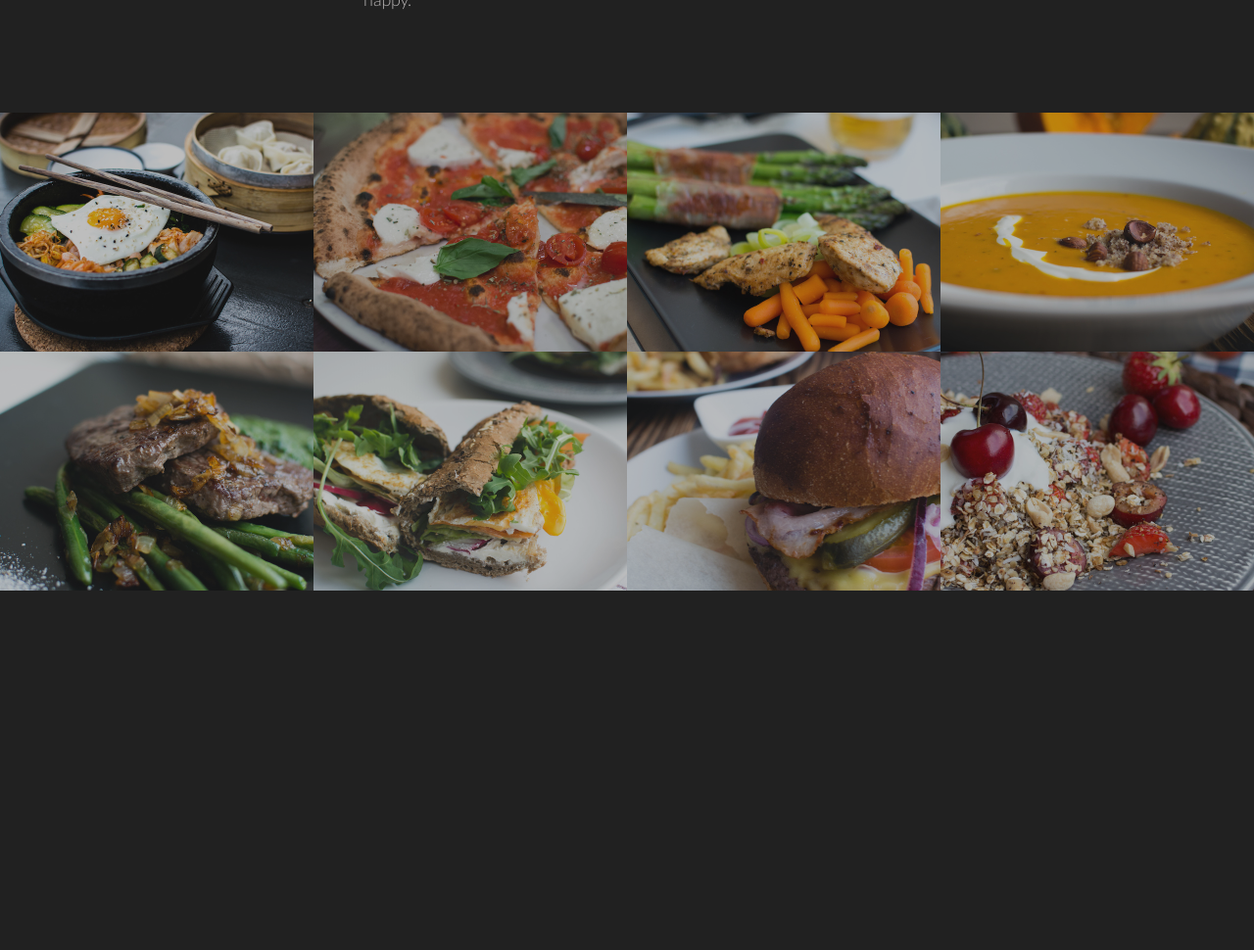
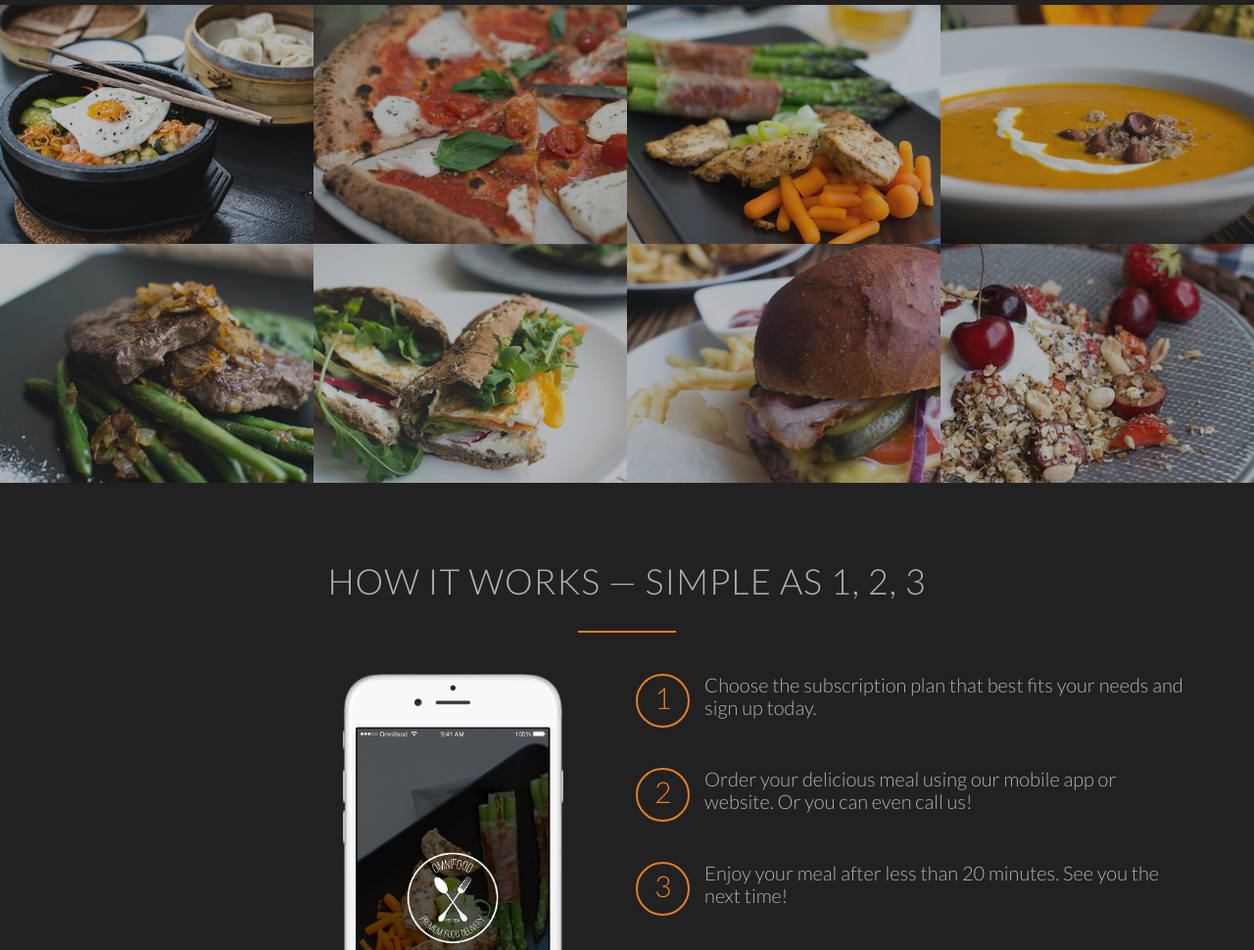
Before and after one commit to impruthvi/Omnifood, a plain HTML site: page index.html in a window 1280 px wide. Shown: the part 1407-2377 px from the top of the page at 98% size. Before the commit the page ends 2010 px from the top, so only its background shows below. Drawn offline with Linux system fonts and the light colour scheme.

Commit message:
how-it-works section done👍

```diff
--- a/index.html
+++ b/index.html
@@ -97,7 +97,7 @@
         </section>
 
         <section class="section-meal">
-            <ul class="meal-showcase">
+            <ul class="meal-showcase clearfix">
                 <li>
                     <figure class="meal-photo">
                         <img src="resoureces/img/1.jpg" alt="Korean bibimbap with egg and vegetables">
@@ -126,6 +126,9 @@
 
 
                 </li>
+            </ul>
+            <ul class="meal-showcase clearfix">
+
                 <li>
                     <figure class="meal-photo">
                         <img src="resoureces/img/5.jpg" alt="Paleo beef steak with vegetables">
@@ -157,7 +160,42 @@
 
             </ul>
 
+        <section class="section-stap">
 
+
+            <div class="row">
+                <h2>How it works &mdash; Simple as 1, 2, 3</h2>
+            </div>
+
+            <div class="row">
+
+                <div class = "col span-1-of-2" class="step-box">
+                    <img src="resoureces/img/app-iPhone.png" alt="omnifood iphone app" class="app-screen">
+                </div>
+                <div class = "col span-1-of-2" class="step-box">
+                    <div class="work-step">
+                        <div>1</div>
+                        <p>Choose the subscription plan that best fits your needs and sign up today.</p>
+                    </div>
+                    <div class="work-step">
+                        <div>2</div>
+                        <p>Order your delicious meal using our mobile app or website. Or you can even call us!</p>
+                    </div>
+
+                    <div class="work-step">
+                        <div>3</div>
+                        <p>Enjoy your meal after less than 20 minutes. See you the next time!</p>
+                    </div>
+                            <a class="btn-app" href="#"><img src="resoureces/img/download-app.svg" alt="android download"> </a>
+                           <a class="btn-app" href="#"><img src="resoureces/img/download-app-android.png" alt="android download"></a>
+
+
+
+                </div>
+
+            </div>
+
+        </section>
         </section>
 
     </body>
--- a/resoureces/css/style.css
+++ b/resoureces/css/style.css
@@ -17,6 +17,15 @@ html{
     text-rendering: optimizeLegibility;
 }
 
+.clearfix{zoom:1}
+.clearfix:after{
+    content: ".";
+    clear: both;
+    display: block;
+    height: 0;
+    visibility: hidden;
+    display: block;
+}
 /*----------------------------------------------*/
 /*REUSEBLE ]COMPONENTS*/
 /*----------------------------------------------*/
@@ -92,13 +101,8 @@ header{
 
 h1,h2,h3
 {
-
-
-
     text-transform: uppercase;
     font-weight: 300;
-
-
 }
 h1{
     margin-top: 0;
@@ -203,13 +207,14 @@ h2:after{
 /*----------------------------------------------*/
 /*MEALS*/
 /*----------------------------------------------*/
-.section-mesl{
+.section-meal{
     padding: 0;
 
 }
 .meal-showcase{
     list-style: none;
-    width: 100%
+    width: 100%;
+
 }
 
 .meal-showcase li{
@@ -237,6 +242,60 @@ h2:after{
     transform: scale(1)
 }
 
-.section-features .long-copy{
-    margin-bottom: 30px;
+/*----------------------------------------------*/
+/*FEATURES*/
+/*----------------------------------------------*/
+.section-features.long-copy{
+    margin-bottom: 40PX;
 }
+
+/*----------------------------------------------*/
+/*HOW IS WORKS*/
+/*----------------------------------------------*/
+
+
+.step-box:first-child{
+    text-align: right;
+    padding-right: 2%;
+    margin-top: 30px;
+
+}
+
+.step-box:last-child{
+    padding-left: 3%;
+    margin-top: 70px;
+}
+
+
+.app-screen{
+    width:  40%;
+    margin-left: 50%
+}
+
+.work-step{
+    margin-bottom: 50px;
+    word-spacing:
+}
+
+.work-step div{
+    color: #e67e22;
+    display: inline-block;
+    border: 2px solid #e67e22;
+    border-radius: 50%;
+    height: 55px;
+    width: 55px;
+    text-align: center;
+    padding: 5px;
+    float: left;
+    font-size: 150%;
+    margin-right: 15px
+}
+
+.btn-app{
+    padding-left:20px;
+}
+
+.btn-app img{
+    height: 50px;
+    width: auto
+}
```
